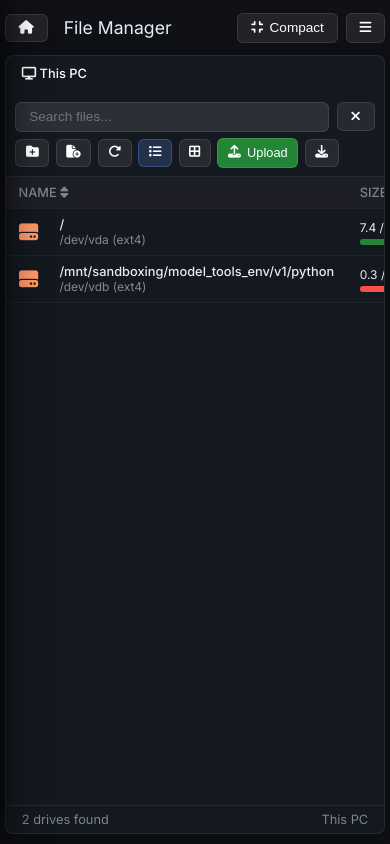
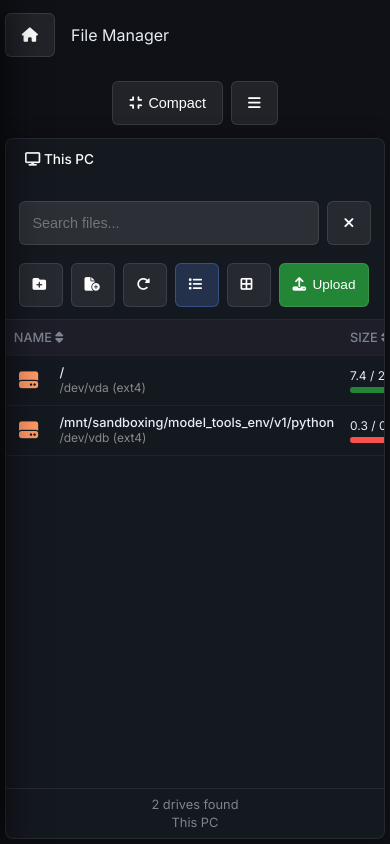
Before and after one commit to SatyaGanzz/MuhfiDesk, a Flask app: page /files in a window 390 px wide. Run offline with Flask 3, Linux system fonts and the light colour scheme; the visitor is signed in with stand-in values (Sample User, id 1).

Commit message:
fix fils

```diff
--- a/templates/files.html
+++ b/templates/files.html
@@ -5,12 +5,15 @@
     <link rel="icon" type="image/svg+xml" href="{{ url_for('static', filename='favicon.svg') }}">
     <meta charset="UTF-8">
     <meta name="viewport" content="width=device-width, initial-scale=1.0">
+    <meta http-equiv="Cache-Control" content="no-cache, no-store, must-revalidate">
+    <meta http-equiv="Pragma" content="no-cache">
+    <meta http-equiv="Expires" content="0">
     <title>Files - MuhfiDesk</title>
     <link rel="preconnect" href="https://fonts.googleapis.com">
     <link rel="preconnect" href="https://fonts.gstatic.com" crossorigin>
     <link href="https://fonts.googleapis.com/css2?family=Inter:wght@300;400;500;600;700&display=swap" rel="stylesheet">
     <link rel="stylesheet" href="https://cdnjs.cloudflare.com/ajax/libs/font-awesome/6.4.0/css/all.min.css">
-    <link rel="stylesheet" href="{{ url_for('static', filename='style.css') }}?v=5">
+    <link rel="stylesheet" href="{{ url_for('static', filename='style.css') }}?v=6">
     <style>
         /* File Manager Specific Styles */
         .fm-container {
@@ -637,17 +640,45 @@
 
         /* Responsive Mobile Layout */
         @media (max-width: 768px) {
+            body {
+                font-size: 14px;
+            }
+
             .app-container {
                 padding: 0.3rem !important;
             }
+
             header {
                 margin-bottom: 0.3rem !important;
+                flex-wrap: wrap;
+            }
+
+            header h2 {
+                font-size: 1rem !important;
+                order: 1;
+                flex: 1;
+            }
+
+            header .btn {
+                min-height: 44px;
+                padding: 0.6rem 1rem;
+                font-size: 0.9rem;
+            }
+
+            header > div:last-child {
+                order: 2;
+                width: 100%;
+                justify-content: center;
+                margin-left: 0 !important;
+                margin-top: 0.5rem;
+                gap: 0.5rem;
             }
             .fm-container {
                 position: relative;
-                height: calc(100vh - 65px);
+                height: calc(100vh - 100px);
                 border-radius: 8px;
             }
+
             .fm-sidebar {
                 position: fixed;
                 top: 0;
@@ -659,57 +690,76 @@
                 -webkit-backdrop-filter: blur(16px);
                 transition: transform 0.3s ease;
                 transform: translateX(-100%);
-                width: 270px;
+                width: 280px;
                 padding: 1rem 0.5rem;
                 border-right: 1px solid rgba(255, 255, 255, 0.15);
                 box-shadow: 8px 0 32px rgba(0,0,0,0.6);
             }
-            /* When sidebar toggle is clicked on mobile, we can toggle .show class */
+
+            /* When sidebar toggle is clicked on mobile, we can toggle .mobile-show class */
             .fm-sidebar.mobile-show {
                 transform: translateX(0) !important;
             }
+
             .fm-sidebar.collapsed {
-                width: 270px !important;
-                padding: 1rem 0.5rem !important;
-                overflow-y: auto !important;
+                transform: translateX(-100%) !important;
             }
             .fm-header {
-                padding: 0.4rem 0.6rem;
-                gap: 0.4rem;
+                padding: 0.6rem 0.8rem;
+                gap: 0.6rem;
                 flex-wrap: wrap;
             }
+
             .fm-breadcrumbs {
                 width: 100%;
                 overflow-x: auto;
                 white-space: nowrap;
                 flex-wrap: nowrap;
-                padding-bottom: 0.2rem;
-                font-size: 0.8rem;
+                padding-bottom: 0.3rem;
+                font-size: 0.85rem;
             }
+
             .fm-header > div:has(#search-input) {
                 width: 100%;
+                margin-top: 0.5rem;
             }
+
             #search-input {
                 width: 100% !important;
                 box-sizing: border-box;
+                padding: 0.6rem 0.8rem !important;
+                font-size: 0.9rem !important;
+                min-height: 44px;
             }
             /* Row of action buttons horizontal scrollable */
             .fm-header-actions {
                 display: flex;
                 align-items: center;
-                gap: 0.4rem;
+                gap: 0.5rem;
                 width: 100%;
                 overflow-x: auto;
-                padding-bottom: 2px;
+                padding-bottom: 0.2rem;
+                margin-top: 0.5rem;
             }
+
             .fm-header-actions::-webkit-scrollbar {
                 display: none;
             }
-            .fm-header > button, .fm-header-actions > button {
-                width: auto !important;
+
+            .fm-header > button,
+            .fm-header-actions > button {
+                min-width: 44px !important;
+                min-height: 44px !important;
                 flex-shrink: 0;
-                padding: 0.4rem 0.6rem;
-                font-size: 0.8rem;
+                padding: 0.6rem 0.8rem !important;
+                font-size: 0.85rem !important;
+                white-space: nowrap;
+            }
+
+            .fm-btn {
+                min-height: 44px;
+                padding: 0.6rem 1rem;
+                font-size: 0.9rem;
             }
             #grid-zoom-container {
                 display: none !important;
@@ -725,9 +775,66 @@
                 gap: 0.5rem;
                 padding: 0.5rem;
             }
+
+            /* Better table styling for mobile */
+            .fm-table {
+                font-size: 0.85rem;
+            }
+
+            .fm-table td, .fm-table th {
+                padding: 0.6rem 0.5rem;
+            }
+
+            .fm-table td:first-child {
+                padding-left: 0.8rem;
+            }
+
+            /* Status bar improvements */
+            .fm-status {
+                font-size: 0.8rem;
+                padding: 0.5rem 0.8rem;
+                flex-direction: column;
+                gap: 0.2rem;
+                text-align: center;
+            }
+
+            /* Context menu mobile friendly */
+            .context-menu {
+                min-width: 180px;
+                border-radius: 12px;
+            }
+
+            .ctx-item {
+                padding: 0.8rem 1.2rem;
+                font-size: 1rem;
+                min-height: 44px;
+                display: flex;
+                align-items: center;
+            }
         }
     </style>
     <script src="{{ url_for('static', filename='theme.js') }}"></script>
+    <script>
+        // Critical mobile CSS injection
+        if (window.innerWidth <= 768) {
+            const mobileCriticalCSS = `
+                @media (max-width: 768px) {
+                    body { font-size: 14px !important; }
+                    .app-container { padding: 0.3rem !important; }
+                    .fm-btn { min-height: 44px !important; padding: 0.6rem 1rem !important; font-size: 0.9rem !important; }
+                    .fm-header { padding: 0.6rem 0.8rem !important; }
+                    #search-input { min-height: 44px !important; padding: 0.6rem 0.8rem !important; }
+                    .fm-sidebar { position: fixed !important; transform: translateX(-100%) !important; width: 280px !important; z-index: 10000 !important; }
+                    .fm-sidebar.mobile-show { transform: translateX(0) !important; }
+                    header { flex-wrap: wrap !important; }
+                    header > div:last-child { width: 100% !important; justify-content: center !important; margin-left: 0 !important; margin-top: 0.5rem !important; }
+                }
+            `;
+            const style = document.createElement('style');
+            style.textContent = mobileCriticalCSS;
+            document.head.appendChild(style);
+        }
+    </script>
     <script>
         function updateGridZoom(value) {
             const grid = document.getElementById('file-grid');
@@ -759,6 +866,20 @@
                     slider.value = savedZoom;
                     updateGridZoom(savedZoom);
                 }
+            }
+        });
+    </script>
+    <script>
+        // Force cache clear for mobile CSS
+        document.addEventListener('DOMContentLoaded', function() {
+            if (window.innerWidth <= 768) {
+                const timestamp = Date.now();
+                const styleSheets = document.querySelectorAll('link[rel="stylesheet"]');
+                styleSheets.forEach(link => {
+                    if (link.href.includes('style.css')) {
+                        link.href = link.href.split('?')[0] + '?v=' + timestamp;
+                    }
+                });
             }
         });
     </script>
```
Also changed, not shown: static/files.js (+62 -5 lines).
